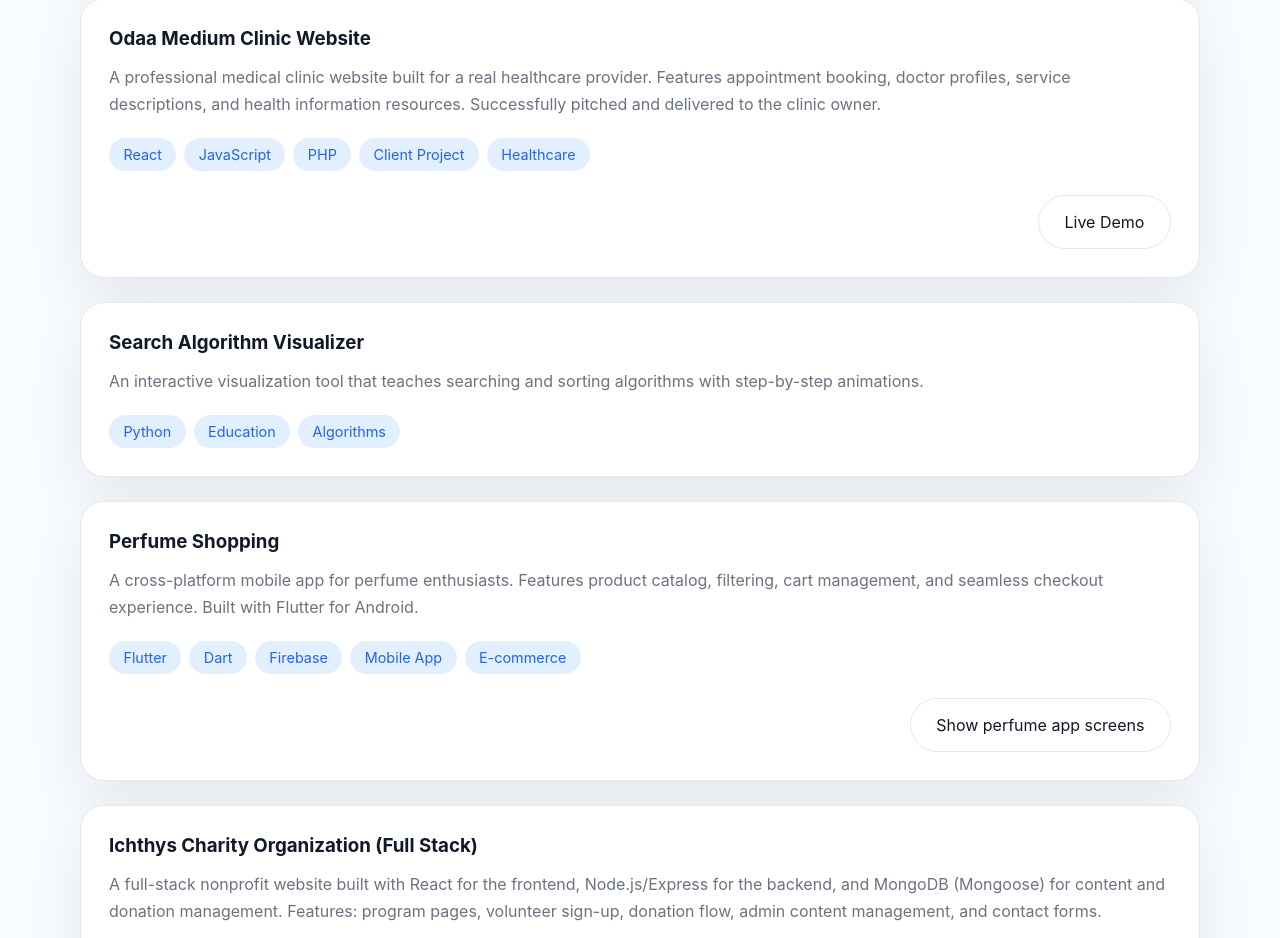
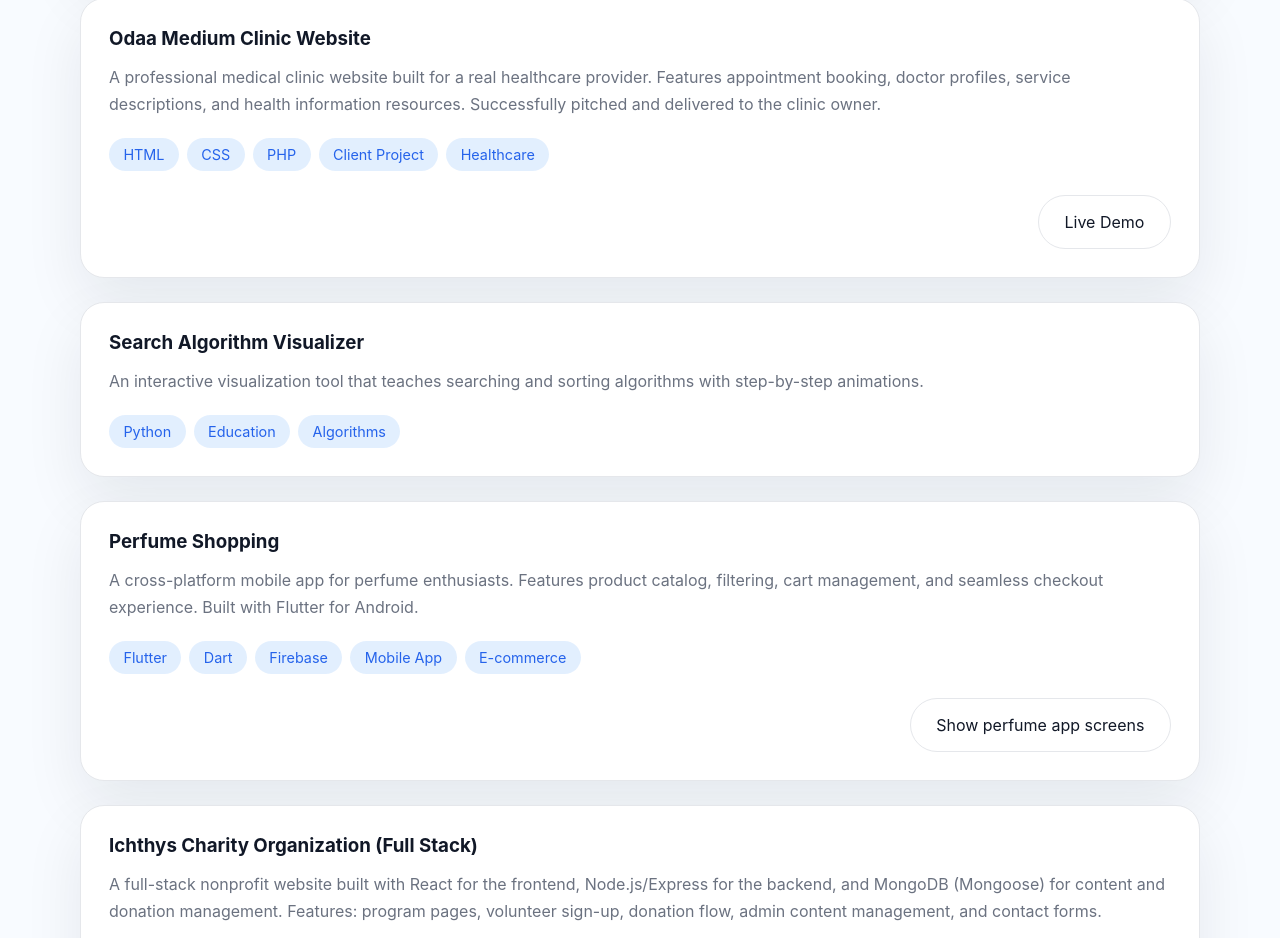
Before and after one commit to feyistu123/FUTURE_FS_01, a React (Vite) app in the folder frontend/: page /projects in a window 1280 px wide. Shown: the part 1140-2078 px from the top of the page. Built offline with nearby package versions, Linux system fonts and the light colour scheme.

Commit message:
update project tags

```diff
--- a/frontend/src/data/model.js
+++ b/frontend/src/data/model.js
@@ -52,7 +52,7 @@ export const projects = [
   {
     title: 'Odaa Medium Clinic Website',
     description: 'A professional medical clinic website built for a real healthcare provider. Features appointment booking, doctor profiles, service descriptions, and health information resources. Successfully pitched and delivered to the clinic owner.',
-    tags: ['React', 'JavaScript', 'PHP', 'Client Project', 'Healthcare'],
+    tags: ['HTML', 'CSS', 'PHP', 'Client Project', 'Healthcare'],
     liveDemo: 'https://oda-medium-clinic.onrender.com',
   },
   {
```
